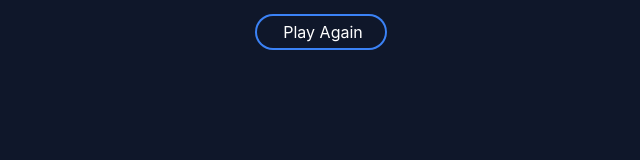
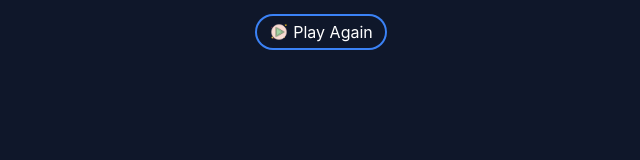
Before and after one commit to Nekromenzer/react-snake-game, a Next.js app: page / in a window 1280 px wide. Shown: the top 160 px of the page, without its empty margins (319-959 px from the left). Built offline with nearby package versions, Linux system fonts and the light colour scheme.

Commit message:
icon styles

```diff
--- a/src/styles/globals.css
+++ b/src/styles/globals.css
@@ -61,3 +61,34 @@ a {
   background-repeat: no-repeat;
   background-size: cover;
 }
+.return-game{
+  width: 20px;
+  height: 20px;
+  background-image: url("../assets/images/play-game.png");
+  background-repeat: no-repeat;
+  background-size: cover;
+}
+
+.pause-game{
+  width: 20px;
+  height: 20px;
+  background-image: url("../assets/images/pause-game.png");
+  background-repeat: no-repeat;
+  background-size: cover;
+}
+
+.play-game{
+  width: 20px;
+  height: 20px;
+  background-image: url("../assets/images/play-game.png");
+  background-repeat: no-repeat;
+  background-size: cover;
+}
+
+.end-game{
+  width: 20px;
+  height: 20px;
+  background-image: url("../assets/images/end-game.png");
+  background-repeat: no-repeat;
+  background-size: cover;
+}
```
